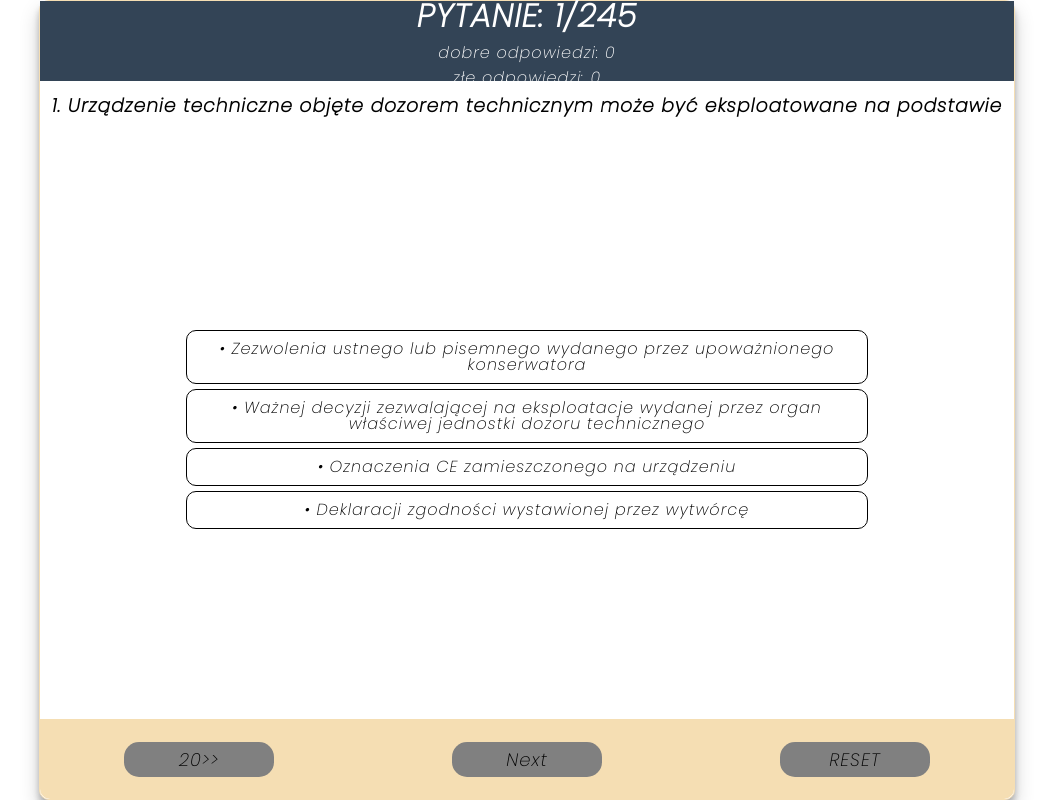
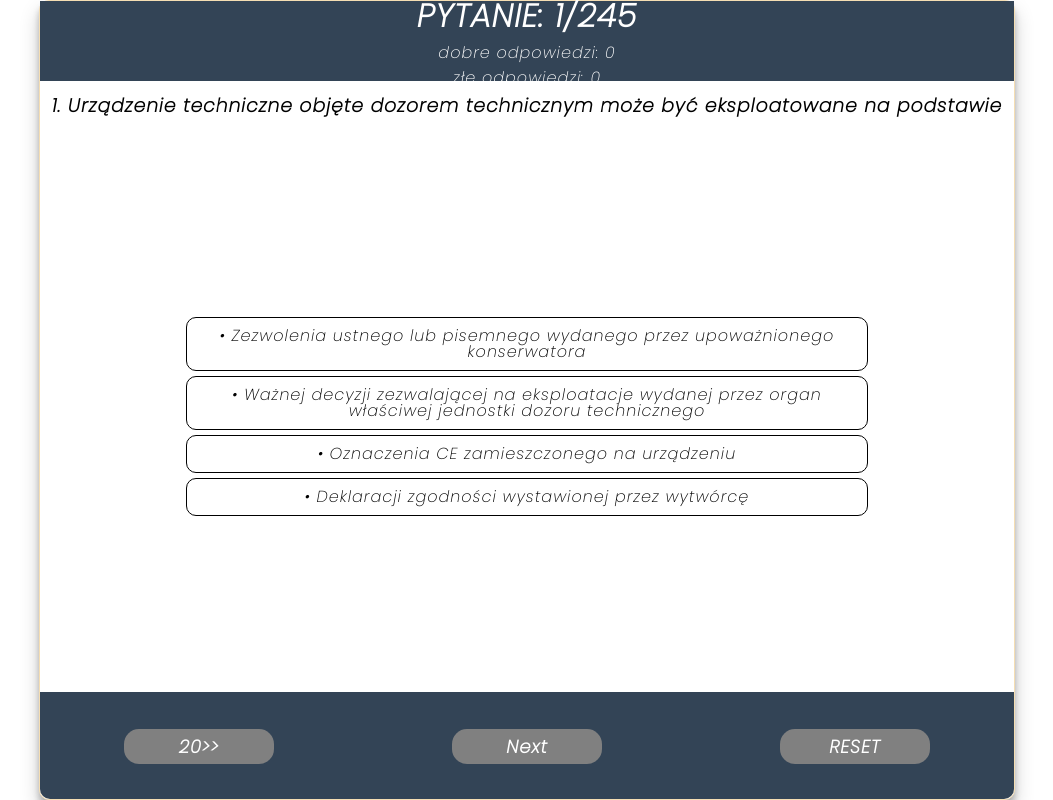
Before and after one commit to Piotr88-B/Vue-Quiz, a Vue app: page / in a window 1280 px wide. Shown: the whole page, without its empty margins (113-1166 px from the left). Built offline with nearby package versions, Linux system fonts and the light colour scheme.

Commit message:
Add new visual

```diff
--- a/public/css/app.css
+++ b/public/css/app.css
@@ -46,12 +46,12 @@
 .quiz__footer{
   display: flex;
   width: 100%;
-  height: 100px;
+  height: 140px;
   bottom: 0;
   justify-content: center;
   border-top: 1px solid wheat;
-  border-color: wheat;
-  background-color: wheat;
+  border-color: #334456;
+  background-color: #334456;
   border-radius: 0px 0px 10px 10px;
 }
 .box_question{
@@ -101,7 +101,8 @@ li:hover{
   height:35px;
   outline: none;
   border: 0;
-  color: black;
+   color: white;
+   font-weight: 900;
   font-size: 18px;
   cursor: pointer;
   border-radius: 15px;
```
